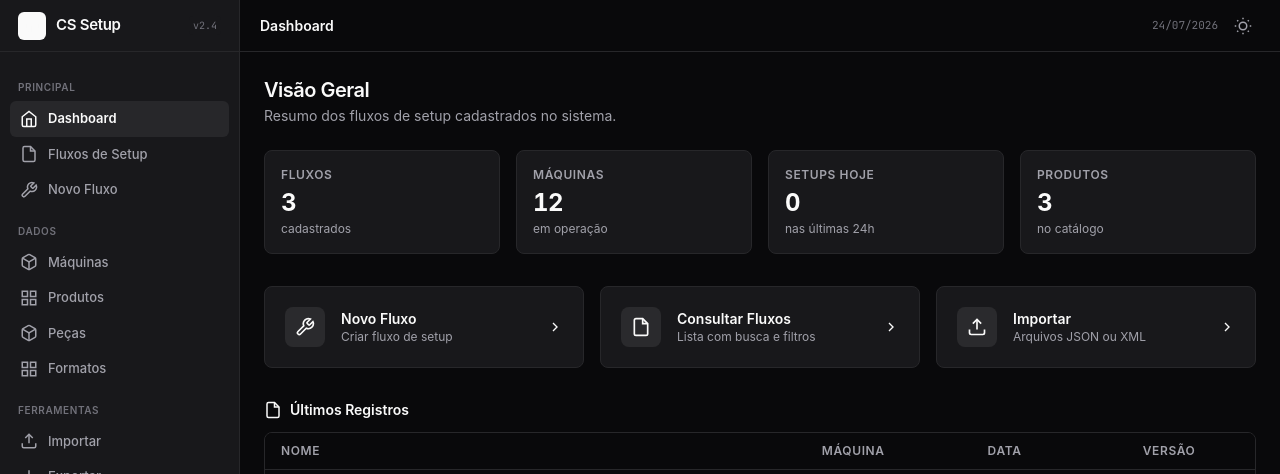
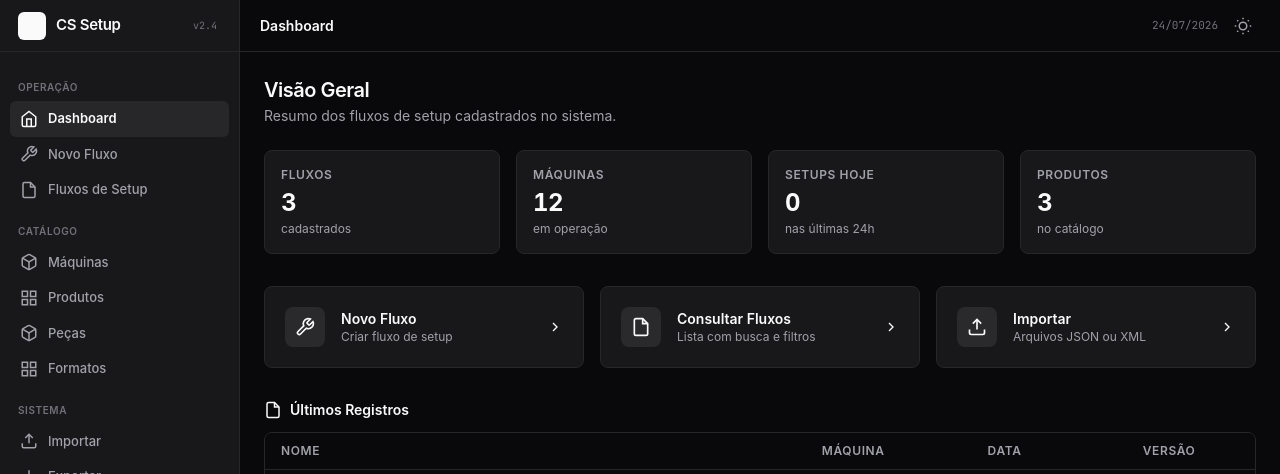
Before and after one commit to alexxsouzaa/controle-setup, a React (Vite) app: page / in a window 1280 px wide. Shown: the top 474 px of the page. Built offline with nearby package versions, Linux system fonts and the light colour scheme.

Commit message:
refactor: reorganiza grupos da sidebar - Operacao, Catalogo, Sistema

```diff
--- a/src/components/Sidebar.jsx
+++ b/src/components/Sidebar.jsx
@@ -1,18 +1,18 @@
 import { Icon } from './Icon';
 
 const groups = [
-  { label: 'Principal', items: [
+  { label: 'Operação', items: [
     { id: '/dashboard', icon: 'home', label: 'Dashboard' },
+    { id: '/novo-setup', icon: 'wrench', label: 'Novo Fluxo' },
     { id: '/fluxos', icon: 'file', label: 'Fluxos de Setup' },
-    { id: '/novo-setup', icon: 'wrench', label: 'Novo Fluxo' },
   ]},
-  { label: 'Dados', items: [
+  { label: 'Catálogo', items: [
     { id: '/maquinas', icon: 'box', label: 'Máquinas' },
     { id: '/produtos', icon: 'grid-3x3', label: 'Produtos' },
     { id: '/pecas', icon: 'box', label: 'Peças' },
     { id: '/formatos', icon: 'grid-3x3', label: 'Formatos' },
   ]},
-  { label: 'Ferramentas', items: [
+  { label: 'Sistema', items: [
     { id: '/importar', icon: 'upload', label: 'Importar' },
     { id: '/exportar', icon: 'download', label: 'Exportar' },
     { id: '/historico', icon: 'clock', label: 'Histórico' },
```
